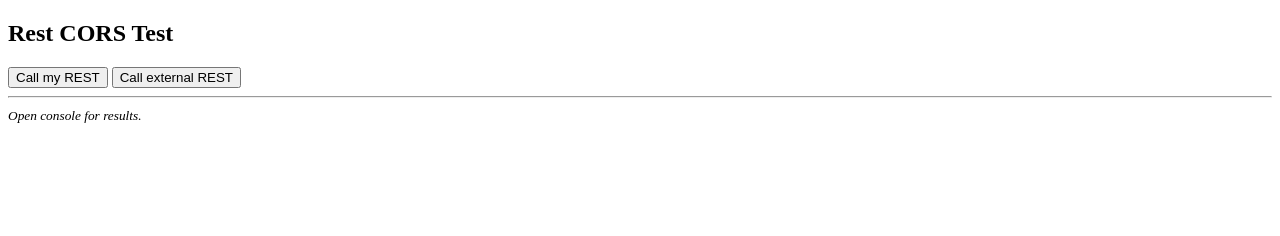
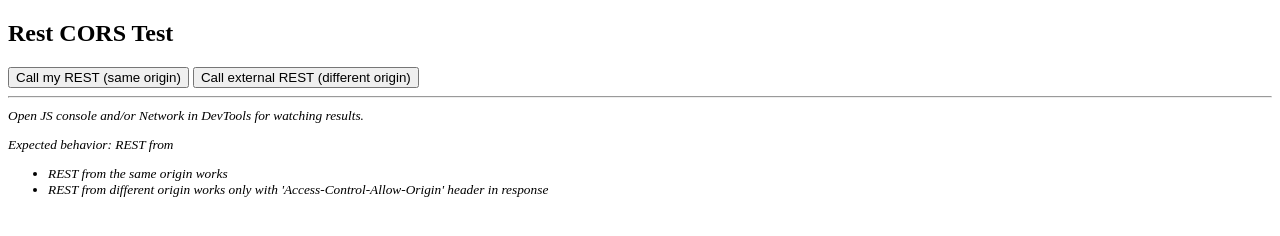
Before and after one commit to tferi99/nest-cors-test, a website: page nest-cors-test-client/public/index.html in a window 1280 px wide. Drawn offline with Linux system fonts and the light colour scheme.

Commit message:
auto push

```diff
--- a/nest-cors-test-client/public/index.html
+++ b/nest-cors-test-client/public/index.html
@@ -13,9 +13,16 @@
 </head>
 <body>
 <h2>Rest CORS Test</h2>
-<button onclick="userAction('http://localhost:3000/user')">Call my REST</button>
-<button onclick="userAction('http://example.com/movies.json')">Call external REST</button>
+<button onclick="userAction('http://localhost:3000/user')">Call my REST (same origin)</button>
+<button onclick="userAction('http://10.51.51.122:8080/andphone/api/recorder/ondemand')">Call external REST (different origin)</button>
 <hr>
-<small><i>Open console for results.</i></small>
+<small><i>Open JS console and/or Network in DevTools for watching results.
+<p>
+Expected behavior: REST from
+<ul>
+	<li>REST from the same origin works
+	<li>REST from different origin works only with 'Access-Control-Allow-Origin' header in response
+</ul>
+</i></small>
 </body>
 </html>
```
